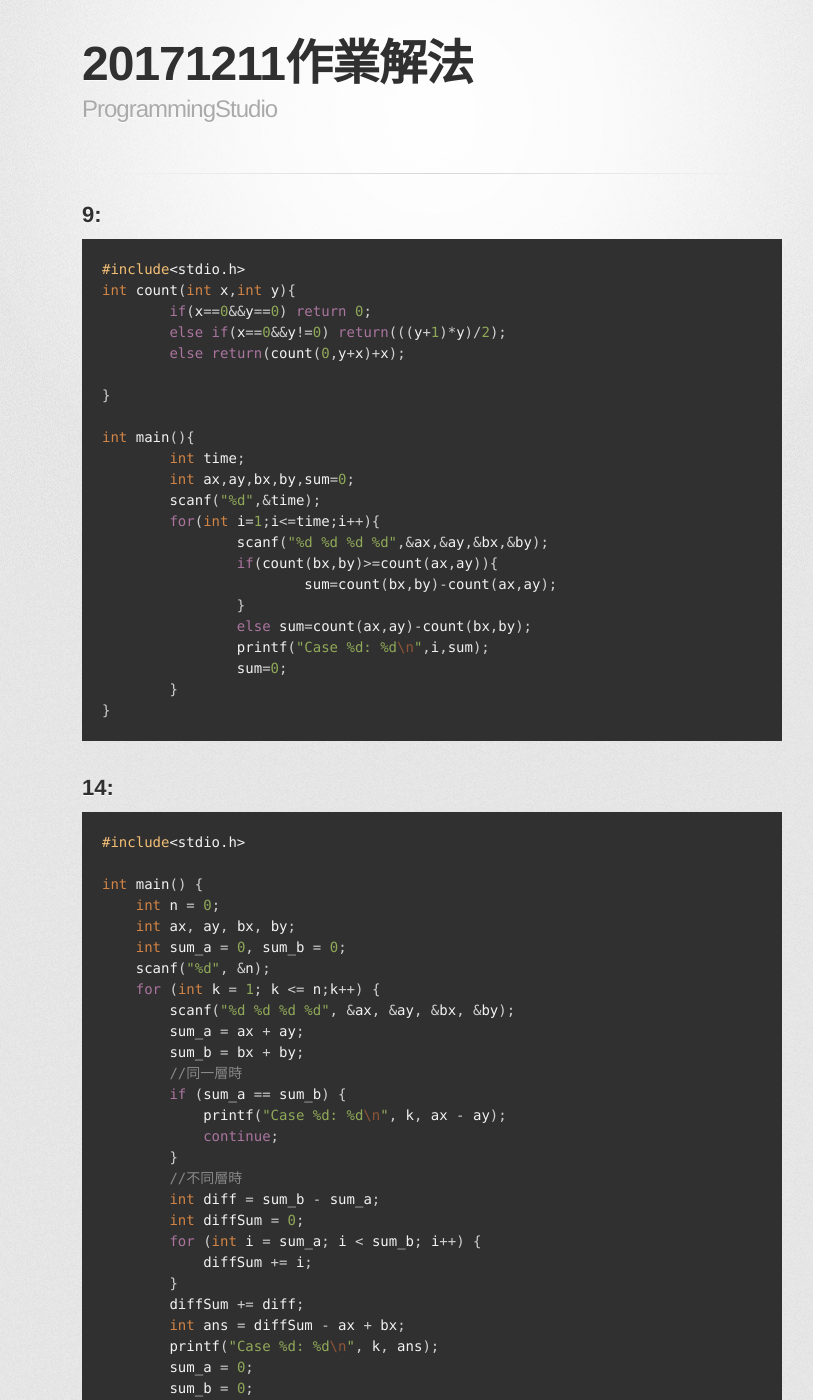
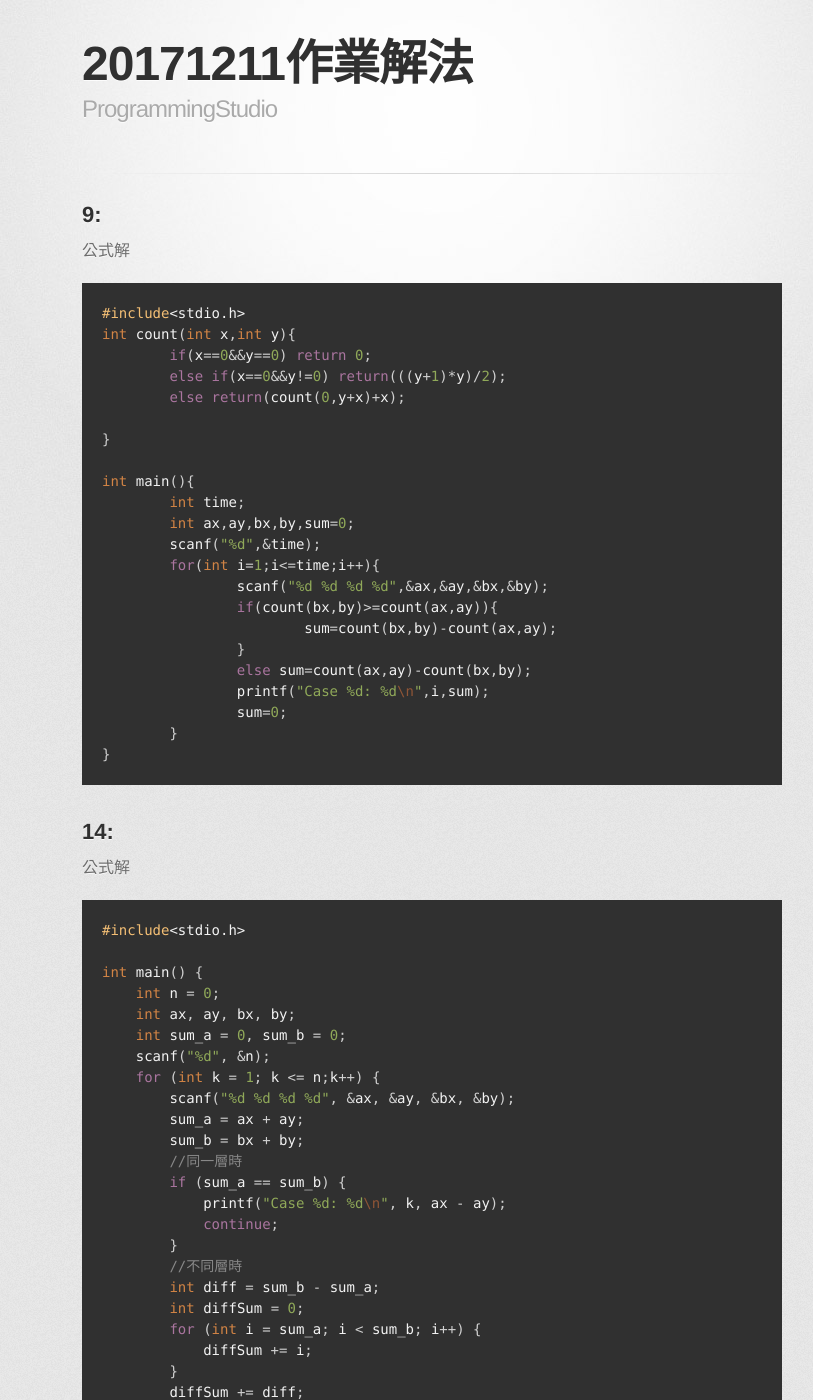
Before and after one commit to NUKCSIE110/ProgrammingStudio, a Jekyll site: the page built from hw/20171211.md, in a window 1280 px wide and 1400 px high. Shown: the whole window, without its empty margins (208-1021 px from the left). Built offline with Jekyll 4.4.1, drawn with Linux system fonts in a browser that asks for light colours; some web fonts are replaced.

Commit message:
Update 20171211.md

````diff
--- a/hw/20171211.md
+++ b/hw/20171211.md
@@ -4,6 +4,7 @@ layout: default
 ---
 
 ## 9:
+公式解
 ``` c++
 #include<stdio.h>
 int count(int x,int y){
@@ -29,6 +30,7 @@ int main(){
 }
 ```
 ## 14:
+公式解
 ``` c++
 #include<stdio.h>
 
@@ -62,6 +64,7 @@ int main() {
 }
 ```
 ## 35:
+公式解
 ``` c++
 #include<stdio.h>
 
@@ -111,6 +114,7 @@ int main(){
 }
 ```
 ## 41:
+一步一步走的解法
 ``` c++
 #include <stdio.h>
 
````
